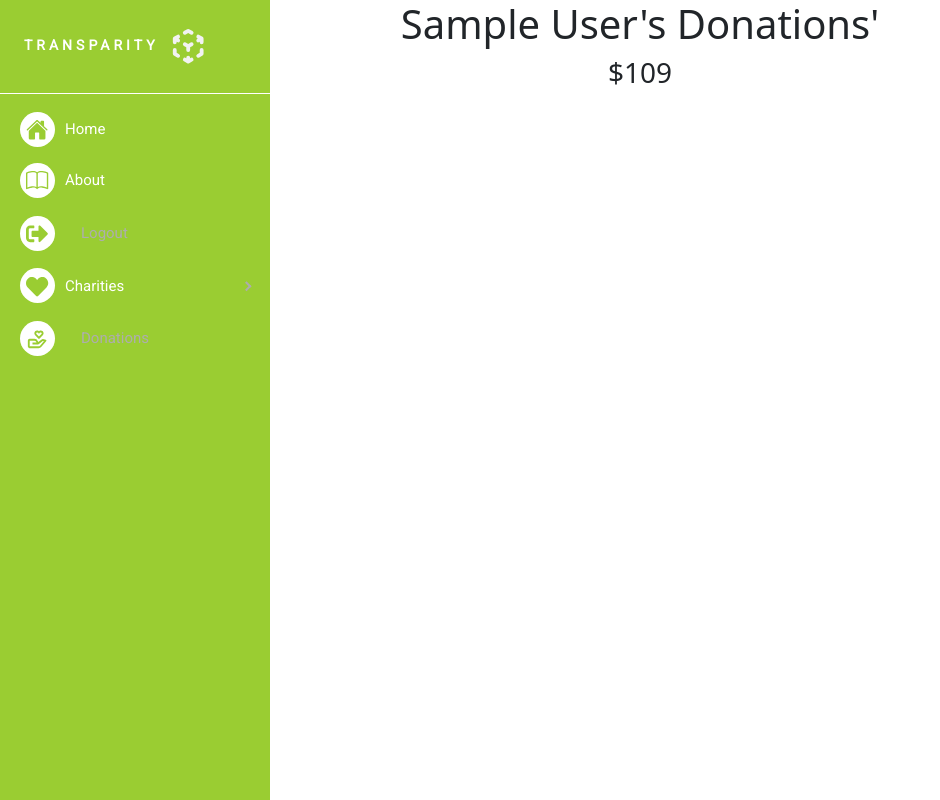
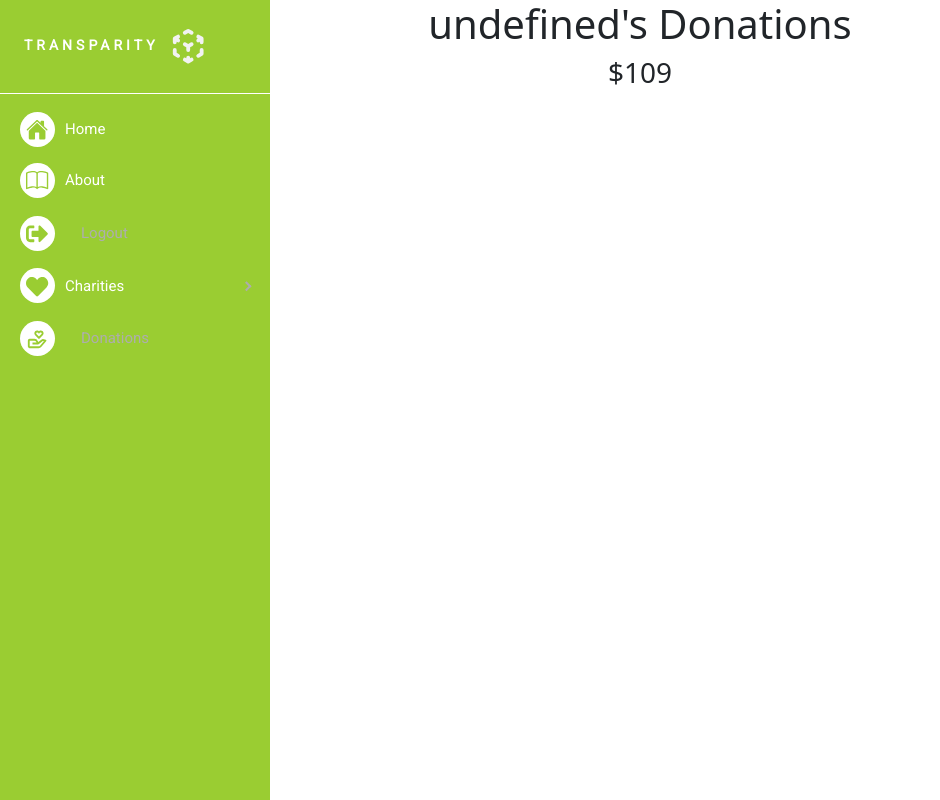
Before and after one commit to qlanphere/transparity-front, a React (Create React App) app: page /donations in a window 1280 px wide. Shown: the whole page, without its empty margins (0-940 px from the left). Built offline with nearby package versions, Linux system fonts and the light colour scheme; sample sign-in values are in the browser's storage.

Commit message:
fixed current user displaying on dations page

```diff
--- a/src/pages/DonationsPage/index.js
+++ b/src/pages/DonationsPage/index.js
@@ -26,7 +26,7 @@ const DonationsPage = () => {
 
     return (
         <>
-            <h1>{currentUser.user_type=='charity' ? `Donations Received`:`${currentUser.name}'s Donations'`}</h1>
+            <h1>{currentUser.user_type=='charity' ? `Donations Received`:`${currentUser.sub.name}'s Donations`}</h1>
             <h3>${donations}</h3>
         </>
     )
```
